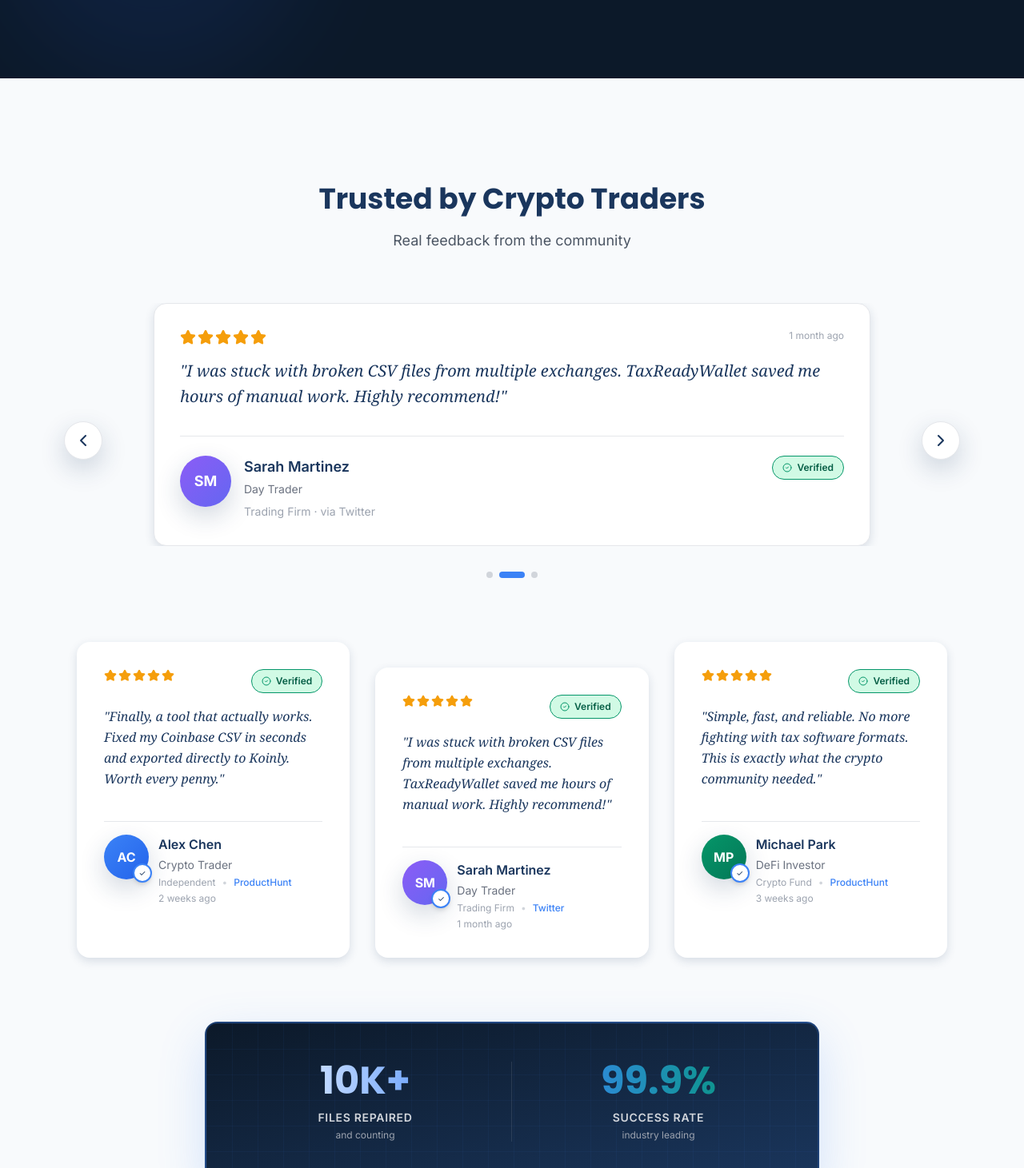
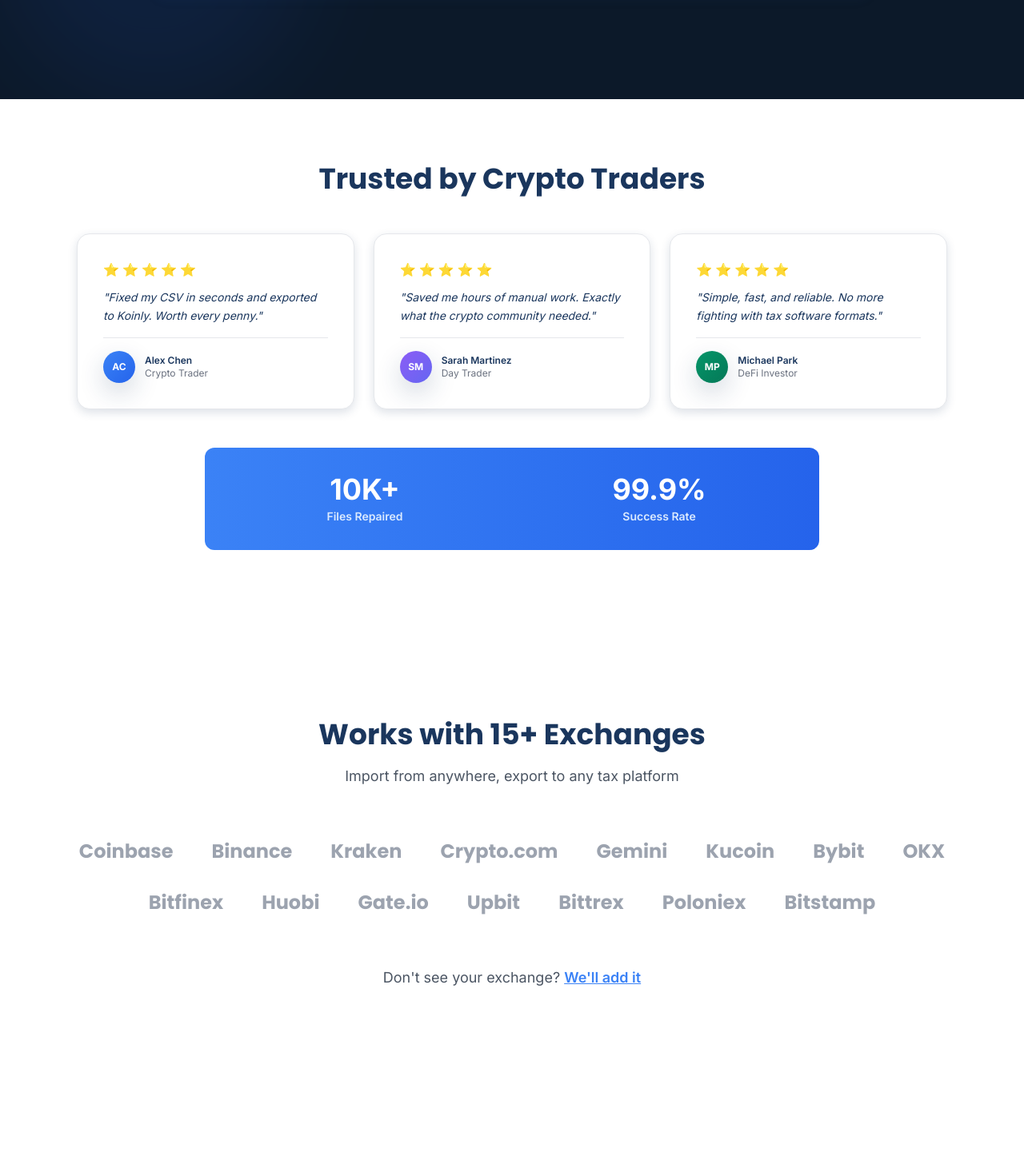
Before and after one commit to Sean-Bravo/trw, a Next.js app: page / in a window 1280 px wide. Shown: the part 4560-6021 px from the top of the page at 80% size. Built offline with nearby package versions, Linux system fonts and the light colour scheme.

Commit message:
modified:   components/marketing/SecurityFeatures.tsx         modified:   components/marketing/Testimonials.tsx

```diff
--- a/components/marketing/Testimonials.tsx
+++ b/components/marketing/Testimonials.tsx
@@ -3,44 +3,30 @@
 import React, { useState, useEffect } from 'react';
 import { Container } from '../layout/Container';
 import { Card } from '../ui/Card';
-import { Badge } from '../ui/Badge';
-import { StarRating } from '../ui/StarRating';
 import { ChevronLeft, ChevronRight } from 'lucide-react';
 
 const testimonials = [
   {
     rating: 5,
-    quote: 'Finally, a tool that actually works. Fixed my Coinbase CSV in seconds and exported directly to Koinly. Worth every penny.',
+    quote: 'Fixed my CSV in seconds and exported to Koinly. Worth every penny.',
     author: 'Alex Chen',
     role: 'Crypto Trader',
-    company: 'Independent',
-    verified: true,
-    date: '2 weeks ago',
-    source: 'ProductHunt',
     avatar: 'AC',
     avatarColor: 'bg-gradient-to-br from-[#3b82f6] to-[#2563eb]',
   },
   {
     rating: 5,
-    quote: 'I was stuck with broken CSV files from multiple exchanges. TaxReadyWallet saved me hours of manual work. Highly recommend!',
+    quote: 'Saved me hours of manual work. Exactly what the crypto community needed.',
     author: 'Sarah Martinez',
     role: 'Day Trader',
-    company: 'Trading Firm',
-    verified: true,
-    date: '1 month ago',
-    source: 'Twitter',
     avatar: 'SM',
     avatarColor: 'bg-gradient-to-br from-[#8b5cf6] to-[#6366f1]',
   },
   {
     rating: 5,
-    quote: 'Simple, fast, and reliable. No more fighting with tax software formats. This is exactly what the crypto community needed.',
+    quote: 'Simple, fast, and reliable. No more fighting with tax software formats.',
     author: 'Michael Park',
     role: 'DeFi Investor',
-    company: 'Crypto Fund',
-    verified: true,
-    date: '3 weeks ago',
-    source: 'ProductHunt',
     avatar: 'MP',
     avatarColor: 'bg-gradient-to-br from-[#059669] to-[#047857]',
   },
@@ -50,21 +36,17 @@ export function Testimonials() {
   const [currentIndex, setCurrentIndex] = useState(0);
   const [isAutoPlaying, setIsAutoPlaying] = useState(true);
 
-  // Auto-rotate every 5 seconds
   useEffect(() => {
     if (!isAutoPlaying) return;
-
     const interval = setInterval(() => {
       setCurrentIndex((prev) => (prev + 1) % testimonials.length);
     }, 5000);
-
     return () => clearInterval(interval);
   }, [isAutoPlaying]);
 
-  const goToSlide = (index: number) => {
-    setCurrentIndex(index);
+  const goToNext = () => {
+    setCurrentIndex((prev) => (prev + 1) % testimonials.length);
     setIsAutoPlaying(false);
-    // Resume auto-play after 10 seconds of manual interaction
     setTimeout(() => setIsAutoPlaying(true), 10000);
   };
 
@@ -74,45 +56,36 @@ export function Testimonials() {
     setTimeout(() => setIsAutoPlaying(true), 10000);
   };
 
-  const goToNext = () => {
-    setCurrentIndex((prev) => (prev + 1) % testimonials.length);
-    setIsAutoPlaying(false);
-    setTimeout(() => setIsAutoPlaying(true), 10000);
-  };
-
   return (
-    <section className="bg-slate-50 py-24 sm:py-32">
+    <section className="bg-white py-16 sm:py-20">
       <Container>
-        <div className="text-center mb-16">
-          <h2 className="font-poppins text-3xl sm:text-4xl font-bold text-[#1a365d] mb-4 leading-tight">
+        <div className="text-center mb-12">
+          <h2 className="font-poppins text-3xl sm:text-4xl font-bold text-[#1a365d] mb-2">
             Trusted by Crypto Traders
           </h2>
-          <p className="text-lg text-[#4b5563] max-w-2xl mx-auto">
-            Real feedback from the community
-          </p>
         </div>
 
-        {/* Carousel */}
-        <div className="max-w-6xl mx-auto mb-20">
+        {/* Mobile Carousel */}
+        <div className="max-w-4xl mx-auto mb-8 lg:hidden">
           <div className="relative">
             {/* Navigation Arrows */}
             <button
               onClick={goToPrevious}
-              className="absolute left-0 top-1/2 -translate-y-1/2 -translate-x-4 z-10 w-12 h-12 rounded-full bg-white shadow-lg border border-[#e5e7eb] flex items-center justify-center hover:bg-[#3b82f6] hover:text-white hover:border-[#3b82f6] transition-all duration-300 group"
-              aria-label="Previous testimonial"
+              className="absolute left-0 top-1/2 -translate-y-1/2 -translate-x-4 z-10 w-10 h-10 rounded-full bg-white shadow-lg border border-[#e5e7eb] flex items-center justify-center hover:bg-[#3b82f6] hover:text-white transition-all duration-300"
+              aria-label="Previous"
             >
-              <ChevronLeft className="h-6 w-6 text-[#1a365d] group-hover:text-white transition-colors" />
+              <ChevronLeft className="h-5 w-5" />
             </button>
 
             <button
               onClick={goToNext}
-              className="absolute right-0 top-1/2 -translate-y-1/2 translate-x-4 z-10 w-12 h-12 rounded-full bg-white shadow-lg border border-[#e5e7eb] flex items-center justify-center hover:bg-[#3b82f6] hover:text-white hover:border-[#3b82f6] transition-all duration-300 group"
-              aria-label="Next testimonial"
+              className="absolute right-0 top-1/2 -translate-y-1/2 translate-x-4 z-10 w-10 h-10 rounded-full bg-white shadow-lg border border-[#e5e7eb] flex items-center justify-center hover:bg-[#3b82f6] hover:text-white transition-all duration-300"
+              aria-label="Next"
             >
-              <ChevronRight className="h-6 w-6 text-[#1a365d] group-hover:text-white transition-colors" />
+              <ChevronRight className="h-5 w-5" />
             </button>
 
-            {/* Carousel Content */}
+            {/* Carousel */}
             <div className="overflow-hidden">
               <div
                 className="flex transition-transform duration-500 ease-out"
@@ -120,41 +93,22 @@ export function Testimonials() {
               >
                 {testimonials.map((testimonial, index) => (
                   <div key={index} className="w-full flex-shrink-0 px-4">
-                    <Card className="group hover:shadow-[0_12px_48px_rgba(26,54,93,0.15)] transition-all duration-300 max-w-4xl mx-auto">
-                      <div className="flex items-start justify-between mb-4">
-                        <StarRating rating={testimonial.rating} size="lg" />
-                        <span className="text-xs text-[#9ca3af]">{testimonial.date}</span>
+                    <Card className="p-6">
+                      <div className="flex gap-1 mb-4">
+                        {[...Array(5)].map((_, i) => (
+                          <span key={i} className="text-lg">⭐</span>
+                        ))}
                       </div>
-                      <p className="font-sohne text-xl text-[#1a365d] italic mb-8 leading-relaxed">
+                      <p className="text-base text-[#1a365d] italic mb-6 leading-relaxed">
                         "{testimonial.quote}"
                       </p>
-                      <div className="border-t border-[#e5e7eb] pt-6">
-                        <div className="flex items-start gap-4">
-                          {/* Avatar */}
-                          <div className={`flex-shrink-0 w-16 h-16 rounded-full ${testimonial.avatarColor} flex items-center justify-center shadow-lg`}>
-                            <span className="text-white font-bold text-lg">{testimonial.avatar}</span>
+                      <div className="flex items-center gap-3">
+                        <div className={`w-12 h-12 rounded-full ${testimonial.avatarColor} flex items-center justify-center shadow-lg`}>
+                          <span className="text-white font-bold text-sm">{testimonial.avatar}</span>
                         </div>
-
-                          <div className="flex-1 min-w-0">
-                            <div className="flex items-start justify-between gap-2">
-                              <div className="flex-1 min-w-0">
-                                <p className="font-semibold text-lg text-[#1a365d] mb-1">
-                                  {testimonial.author}
-                                </p>
-                                <p className="text-sm text-[#6b7280] mb-2">
-                                  {testimonial.role}
-                                </p>
-                                <p className="text-sm text-[#9ca3af]">
-                                  {testimonial.company} · via {testimonial.source}
-                                </p>
-                              </div>
-                              {testimonial.verified && (
-                                <Badge variant="success" showIcon className="flex-shrink-0">
-                                  Verified
-                                </Badge>
-                              )}
-                            </div>
-                          </div>
+                        <div>
+                          <p className="font-semibold text-sm text-[#1a365d]">{testimonial.author}</p>
+                          <p className="text-xs text-[#6b7280]">{testimonial.role}</p>
                         </div>
                       </div>
                     </Card>
@@ -163,106 +117,63 @@ export function Testimonials() {
               </div>
             </div>
 
-            {/* Dots Navigation */}
-            <div className="flex items-center justify-center gap-2 mt-8">
+            {/* Dots */}
+            <div className="flex justify-center gap-2 mt-6">
               {testimonials.map((_, index) => (
                 <button
                   key={index}
-                  onClick={() => goToSlide(index)}
+                  onClick={() => {
+                    setCurrentIndex(index);
+                    setIsAutoPlaying(false);
+                    setTimeout(() => setIsAutoPlaying(true), 10000);
+                  }}
                   className={`transition-all duration-300 rounded-full ${
                     index === currentIndex
-                      ? 'w-8 h-2 bg-[#3b82f6]'
+                      ? 'w-6 h-2 bg-[#3b82f6]'
                       : 'w-2 h-2 bg-[#d1d5db] hover:bg-[#9ca3af]'
                   }`}
-                  aria-label={`Go to testimonial ${index + 1}`}
+                  aria-label={`Go to ${index + 1}`}
                 />
               ))}
             </div>
           </div>
         </div>
 
-        {/* Static Grid for Desktop - Hidden on mobile with staggered heights */}
-        <div className="max-w-6xl mx-auto hidden lg:grid grid-cols-3 gap-8 mb-20">
-          {testimonials.map((testimonial, index) => {
-            // Add visual variety with staggered positioning
-            const staggerClass = index === 1 ? 'lg:mt-8' : '';
-            return (
-              <Card
-                key={index}
-                className={`group hover:shadow-[0_12px_48px_rgba(26,54,93,0.15)] hover:-translate-y-2 transition-all duration-300 border-2 border-transparent hover:border-[#3b82f6]/20 ${staggerClass}`}
-              >
-                <div className="flex items-start justify-between mb-4">
-                  <StarRating rating={testimonial.rating} size="md" />
-                  {testimonial.verified && (
-                    <Badge variant="success" showIcon className="flex-shrink-0">
-                      Verified
-                    </Badge>
-                  )}
+        {/* Desktop Grid - 3 Cards */}
+        <div className="max-w-6xl mx-auto hidden lg:grid grid-cols-3 gap-6 mb-12">
+          {testimonials.map((testimonial, index) => (
+            <Card key={index} className="p-6 hover:shadow-lg transition-all duration-300">
+              <div className="flex gap-1 mb-3">
+                {[...Array(5)].map((_, i) => (
+                  <span key={i} className="text-base">⭐</span>
+                ))}
               </div>
-                <p className="font-sohne text-base text-[#1a365d] italic mb-6 leading-relaxed min-h-[120px]">
+              <p className="text-sm text-[#1a365d] italic mb-4 leading-relaxed">
                 "{testimonial.quote}"
               </p>
-                <div className="border-t border-[#e5e7eb] pt-4">
-                  <div className="flex items-start gap-3">
-                    {/* Avatar with platform badge */}
-                    <div className="relative flex-shrink-0">
-                      <div className={`w-14 h-14 rounded-full ${testimonial.avatarColor} flex items-center justify-center shadow-lg group-hover:scale-110 transition-transform duration-300`}>
-                        <span className="text-white font-bold text-base">{testimonial.avatar}</span>
+              <div className="flex items-center gap-3 pt-4 border-t border-[#e5e7eb]">
+                <div className={`w-10 h-10 rounded-full ${testimonial.avatarColor} flex items-center justify-center shadow-lg`}>
+                  <span className="text-white font-bold text-xs">{testimonial.avatar}</span>
                 </div>
-                      <div className="absolute -bottom-1 -right-1 w-6 h-6 bg-white rounded-full flex items-center justify-center shadow-md border-2 border-[#3b82f6]">
-                        <span className="text-[10px]">✓</span>
-                      </div>
-                    </div>
-
-                    <div className="flex-1 min-w-0">
-                      <p className="font-semibold text-base text-[#1a365d] mb-1">
-                        {testimonial.author}
-                      </p>
-                      <p className="text-sm text-[#6b7280] mb-1">
-                        {testimonial.role}
-                      </p>
-                      <div className="flex items-center gap-2">
-                        <span className="text-xs text-[#9ca3af]">{testimonial.company}</span>
-                        <span className="text-xs text-[#d1d5db]">•</span>
-                        <span className="text-xs font-medium text-[#3b82f6]">{testimonial.source}</span>
-                      </div>
-                      <p className="text-xs text-[#9ca3af] mt-1">{testimonial.date}</p>
-                    </div>
+                <div>
+                  <p className="font-semibold text-xs text-[#1a365d]">{testimonial.author}</p>
+                  <p className="text-xs text-[#6b7280]">{testimonial.role}</p>
                 </div>
               </div>
             </Card>
-            );
-          })}
+          ))}
         </div>
 
-        <div className="max-w-3xl mx-auto">
-          <div className="bg-gradient-to-br from-[#0c1929] to-[#1a365d] border-2 border-[#3b82f6]/30 rounded-2xl p-12 shadow-[0_20px_60px_rgba(59,130,246,0.2)] relative overflow-hidden">
-            {/* Background decoration */}
-            <div className="absolute inset-0 bg-[linear-gradient(rgba(59,130,246,0.05)_1px,transparent_1px),linear-gradient(90deg,rgba(59,130,246,0.05)_1px,transparent_1px)] bg-[size:32px_32px]"></div>
-
-            <div className="relative z-10 grid grid-cols-2 divide-x divide-white/10">
-              <div className="text-center pr-8">
-                <div className="font-poppins text-5xl font-bold bg-gradient-to-r from-white to-[#3b82f6] bg-clip-text text-transparent mb-3">
-                  10K+
+        {/* Stats Bar */}
+        <div className="max-w-3xl mx-auto bg-gradient-to-r from-[#3b82f6] to-[#2563eb] rounded-xl p-8 text-white text-center">
+          <div className="grid grid-cols-2 gap-8">
+            <div>
+              <div className="text-4xl font-bold mb-1">10K+</div>
+              <div className="text-sm font-semibold text-blue-100">Files Repaired</div>
             </div>
-                <div className="text-sm font-semibold text-[#d1d5db] uppercase tracking-wider">
-                  Files Repaired
-                </div>
-                <div className="text-xs text-[#9ca3af] mt-1">
-                  and counting
-                </div>
-              </div>
-              <div className="text-center pl-8">
-                <div className="font-poppins text-5xl font-bold bg-gradient-to-r from-[#3b82f6] to-[#059669] bg-clip-text text-transparent mb-3">
-                  99.9%
-                </div>
-                <div className="text-sm font-semibold text-[#d1d5db] uppercase tracking-wider">
-                  Success Rate
-                </div>
-                <div className="text-xs text-[#9ca3af] mt-1">
-                  industry leading
-                </div>
-              </div>
+            <div>
+              <div className="text-4xl font-bold mb-1">99.9%</div>
+              <div className="text-sm font-semibold text-blue-100">Success Rate</div>
             </div>
           </div>
         </div>
```
Also changed, not shown: components/marketing/SecurityFeatures.tsx (+13 -13 lines). Lines whose indentation alone changed are shown as unchanged.
